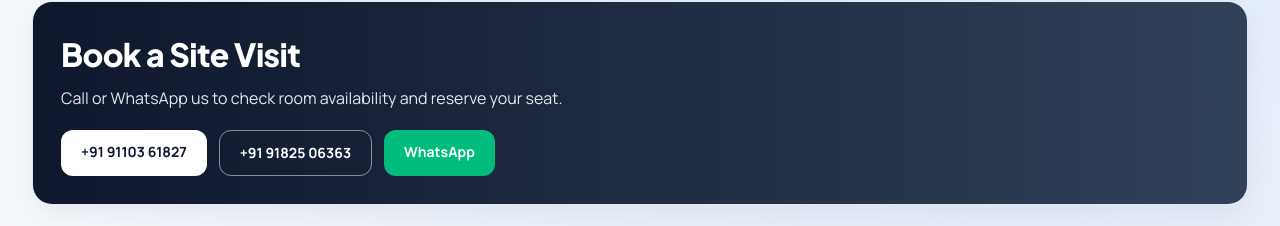
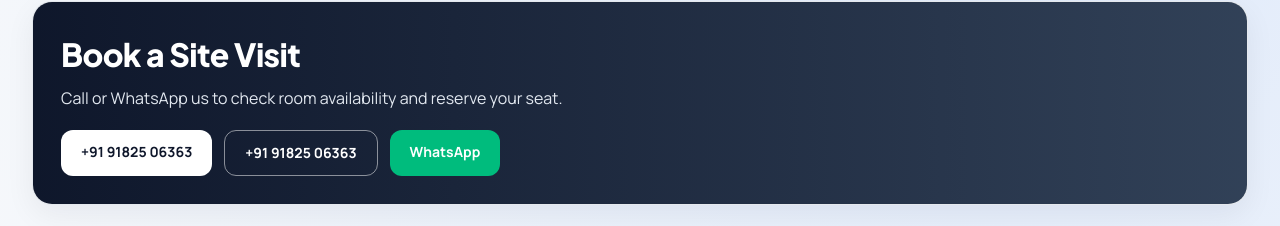
Before and after one commit to umeshdayananda7-practice/RR-LUXURY-PG, a React (Vite) app: page / in a window 1280 px wide. Shown: the part 3706-3932 px from the top of the page. Built offline with nearby package versions, Linux system fonts and the light colour scheme.

Commit message:
made changes

```diff
--- a/src/App.jsx
+++ b/src/App.jsx
@@ -2,8 +2,8 @@ const pgName = 'RR Luxury Co-Living PG'
 const mapsShortUrl = 'https://maps.app.goo.gl/zYki2hndnXgUPcm37'
 const fullAddress = '91/2, 1st Cross St, Shetty Layout, Garudachar Palya, Mahadevapura, Bengaluru, Karnataka 560048'
 const mapsEmbedUrl = `https://www.google.com/maps?q=${encodeURIComponent(fullAddress)}&output=embed`
-const primaryPhoneDisplay = '+91 91103 61827'
-const primaryPhoneTel = 'tel:+919110361827'
+const primaryPhoneDisplay = '+91 91825 06363'
+const primaryPhoneTel = 'tel:+919182506363'
 const secondaryPhoneDisplay = '+91 91825 06363'
 const secondaryPhoneTel = 'tel:+919182506363'
 const whatsappUrl = 'https://wa.me/919182506363'
```
